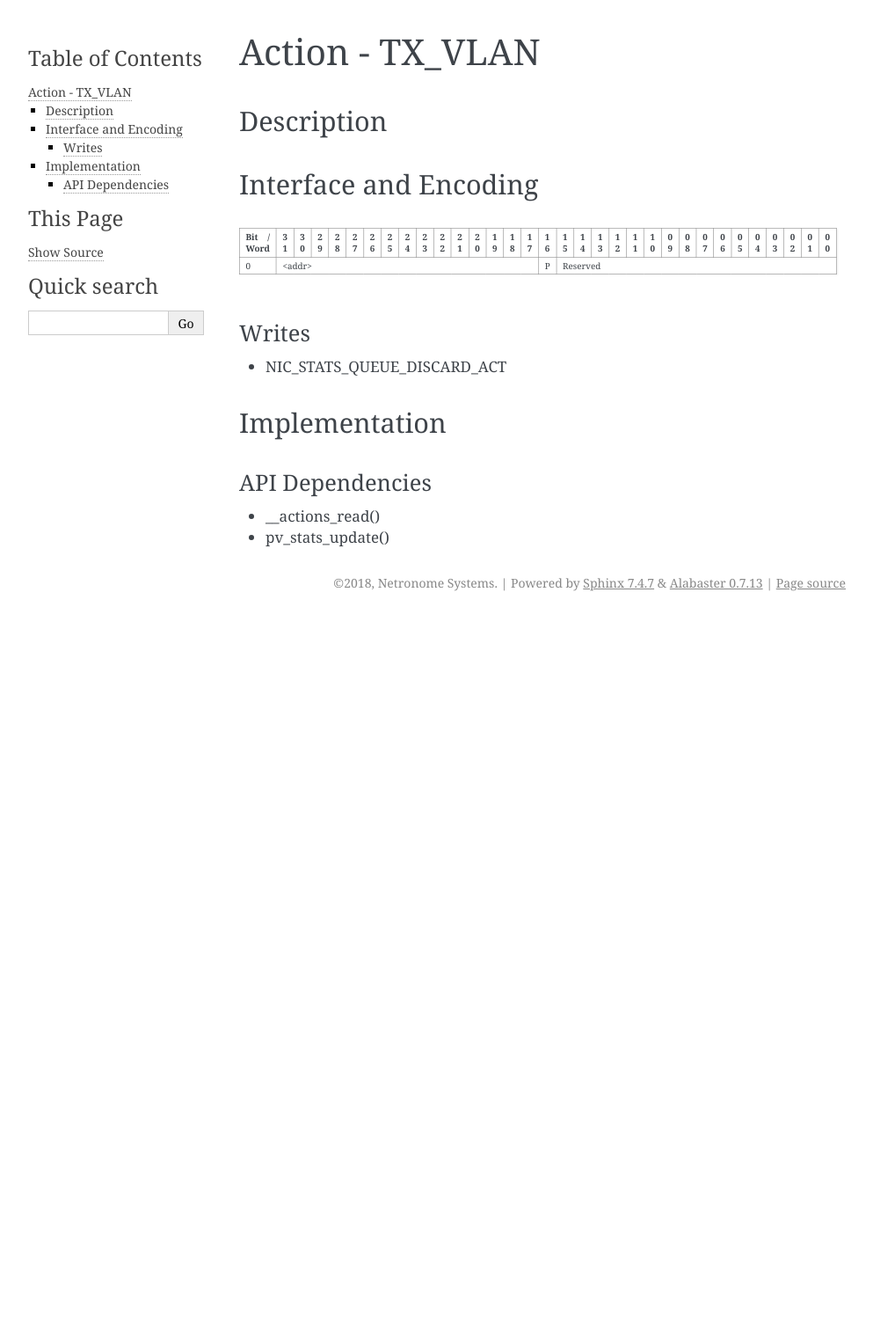
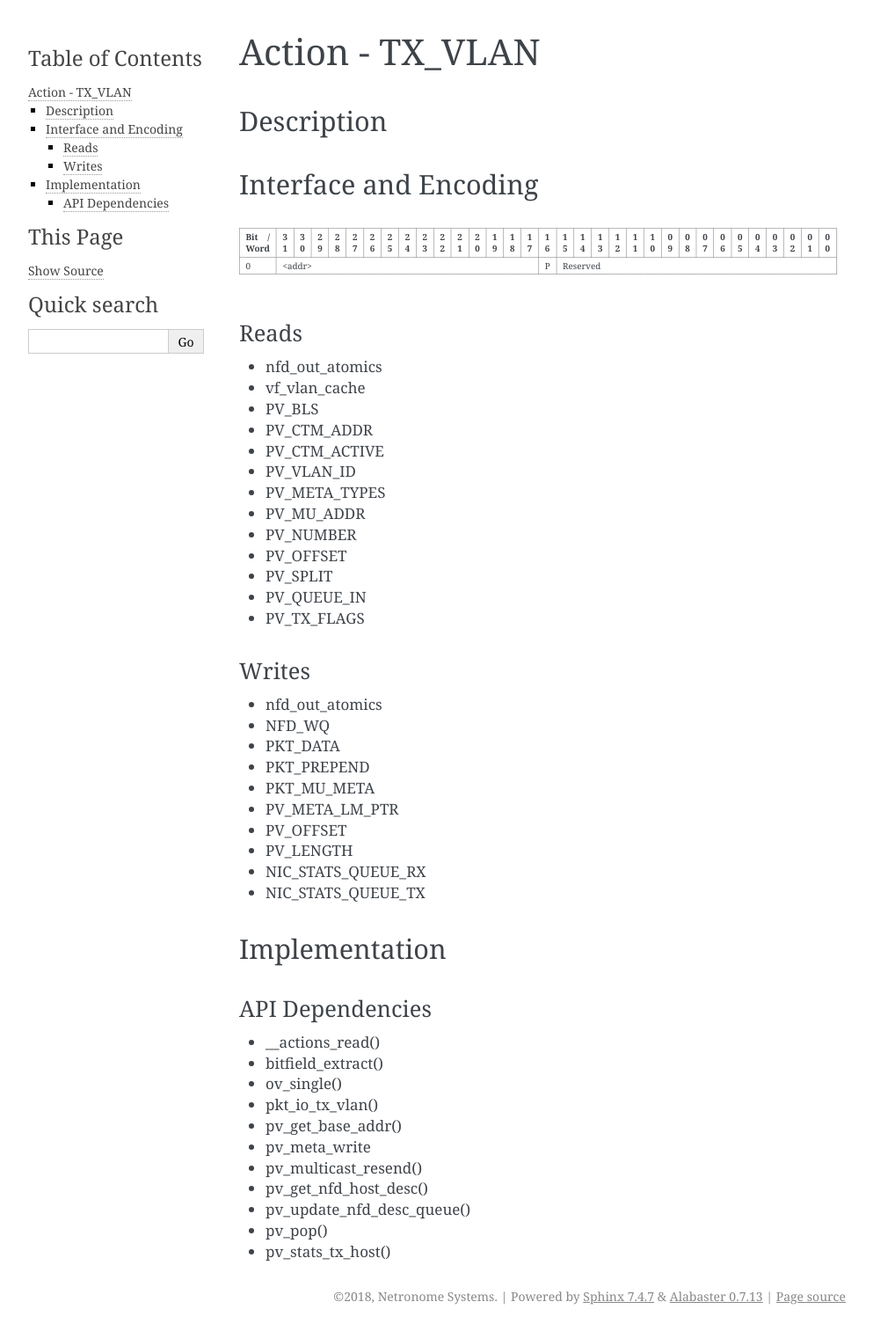
Before and after one commit to Netronome/nic-firmware, a Sphinx documentation site: the page built from docs/design/source/actions/tx_vlan.rst, in a window 1280 px wide. Shown: the whole page at 88% size, without its empty margins (148-1141 px from the left). Built offline with Sphinx 7.4.7, drawn with Linux system fonts in a browser that asks for light colours; before the commit the page ends 900 px from its top, so only the background shows below that.

```diff
--- a/docs/design/source/actions/tx_vlan.rst
+++ b/docs/design/source/actions/tx_vlan.rst
@@ -16,11 +16,36 @@ Interface and Encoding
     |   0  |            <addr>           |P|           Reserved            |
     +------+-----------------------------+-+-------------------------------+
 
+Reads
+.....
+
+- nfd_out_atomics
+- vf_vlan_cache
+- PV_BLS
+- PV_CTM_ADDR
+- PV_CTM_ACTIVE
+- PV_VLAN_ID
+- PV_META_TYPES
+- PV_MU_ADDR
+- PV_NUMBER
+- PV_OFFSET
+- PV_SPLIT
+- PV_QUEUE_IN
+- PV_TX_FLAGS
 
 Writes
 ......
 
-- NIC_STATS_QUEUE_DISCARD_ACT
+- nfd_out_atomics
+- NFD_WQ
+- PKT_DATA
+- PKT_PREPEND
+- PKT_MU_META
+- PV_META_LM_PTR
+- PV_OFFSET
+- PV_LENGTH
+- NIC_STATS_QUEUE_RX
+- NIC_STATS_QUEUE_TX
 
 Implementation
 --------------
@@ -30,4 +55,13 @@ API Dependencies
 ................
 
 - __actions_read()
-- pv_stats_update()
+- bitfield_extract()
+- ov_single()
+- pkt_io_tx_vlan()
+- pv_get_base_addr()
+- pv_meta_write
+- pv_multicast_resend()
+- pv_get_nfd_host_desc()
+- pv_update_nfd_desc_queue()
+- pv_pop()
+- pv_stats_tx_host()
--- a/docs/design/source/index.rst
+++ b/docs/design/source/index.rst
@@ -5,6 +5,8 @@
 
 CoreNIC Design
 ==============
+
+.. figure:: ./components.png
 
 .. toctree::
    :maxdepth: 2
```
Also changed, not shown: docs/design/source/actions/ebpf.rst (added, +46 -0 lines), docs/design/source/actions/rx_host.rst (added, +80 -0 lines), docs/design/source/components.png (renamed from docs/design/components.png), 1 other file.
